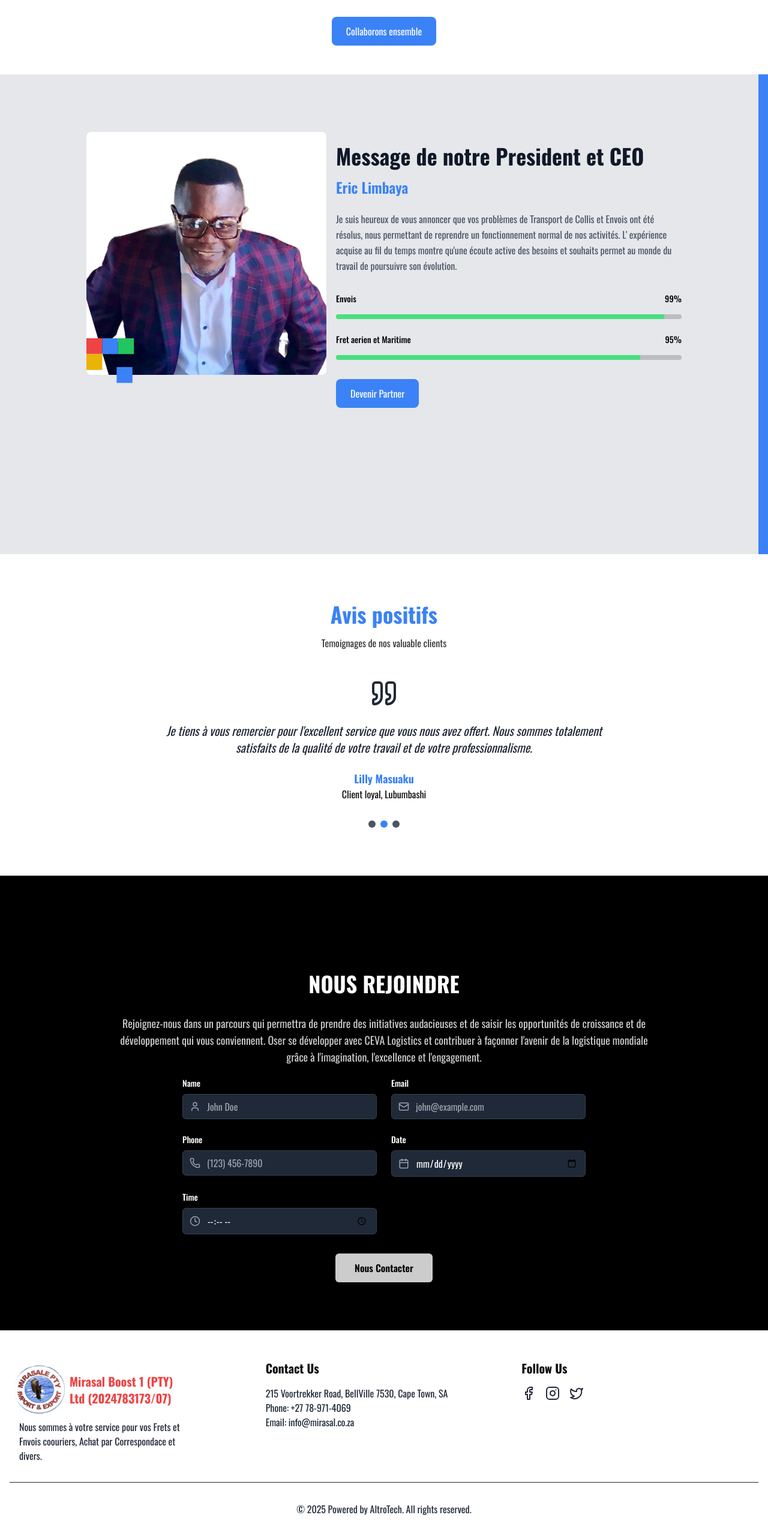
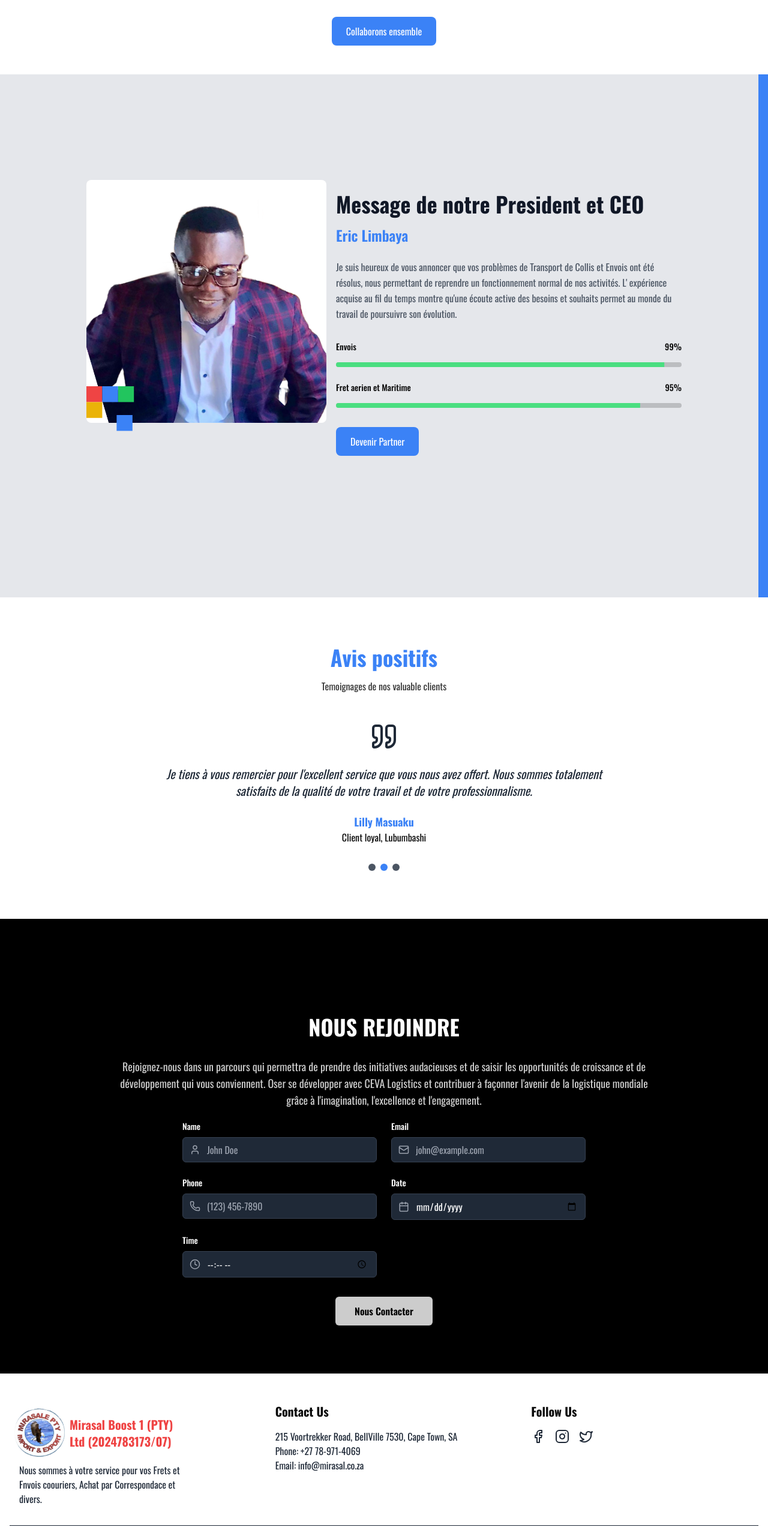
Before and after one commit to altrono/mirasal-pty, a Next.js app: page / in a window 1280 px wide. Shown: the part 1840-4406 px from the top of the page at 60% size. Built offline with nearby package versions, Linux system fonts and the light colour scheme.

Commit message:
dev link

```diff
--- a/src/components/footer.tsx
+++ b/src/components/footer.tsx
@@ -30,6 +30,7 @@ export function Footer() {
             initial={{ opacity: 0, y: 20 }}
             whileInView={{ opacity: 1, y: 0 }}
             transition={{ duration: 0.5, delay: 0.2 }}
+            className="px-4"
           >
             <h3 className="text-xl font-bold mb-4">Contact Us</h3>
             <p className="text-gray-800 ">215 Voortrekker Road, BellVille 7530, Cape Town, SA</p>
@@ -40,6 +41,7 @@ export function Footer() {
             initial={{ opacity: 0, y: 20 }}
             whileInView={{ opacity: 1, y: 0 }}
             transition={{ duration: 0.5, delay: 0.4 }}
+            className="px-4"
           >
             <h3 className="text-xl font-bold mb-4">Follow Us</h3>
             <div className="flex space-x-4">
--- a/src/components/team.tsx
+++ b/src/components/team.tsx
@@ -9,7 +9,7 @@ import Link from "next/link"
 
 export function Team() {
   return (
-    <section className="min-h-screen bg-gray-200 relative overflow-hidden px-6">
+    <section id="about" className="min-h-screen bg-gray-200 relative overflow-hidden px-6 pt-20">
       <div className="absolute top-0 right-0 w-2 md:w-4 h-full bg-blue-500" />
       <div className="container mx-auto px-4 py-12 md:py-24">
         <div className="flex flex-col md:flex-row gap-4 items-center j max-w-5xl mx-auto px-4 ">
```
